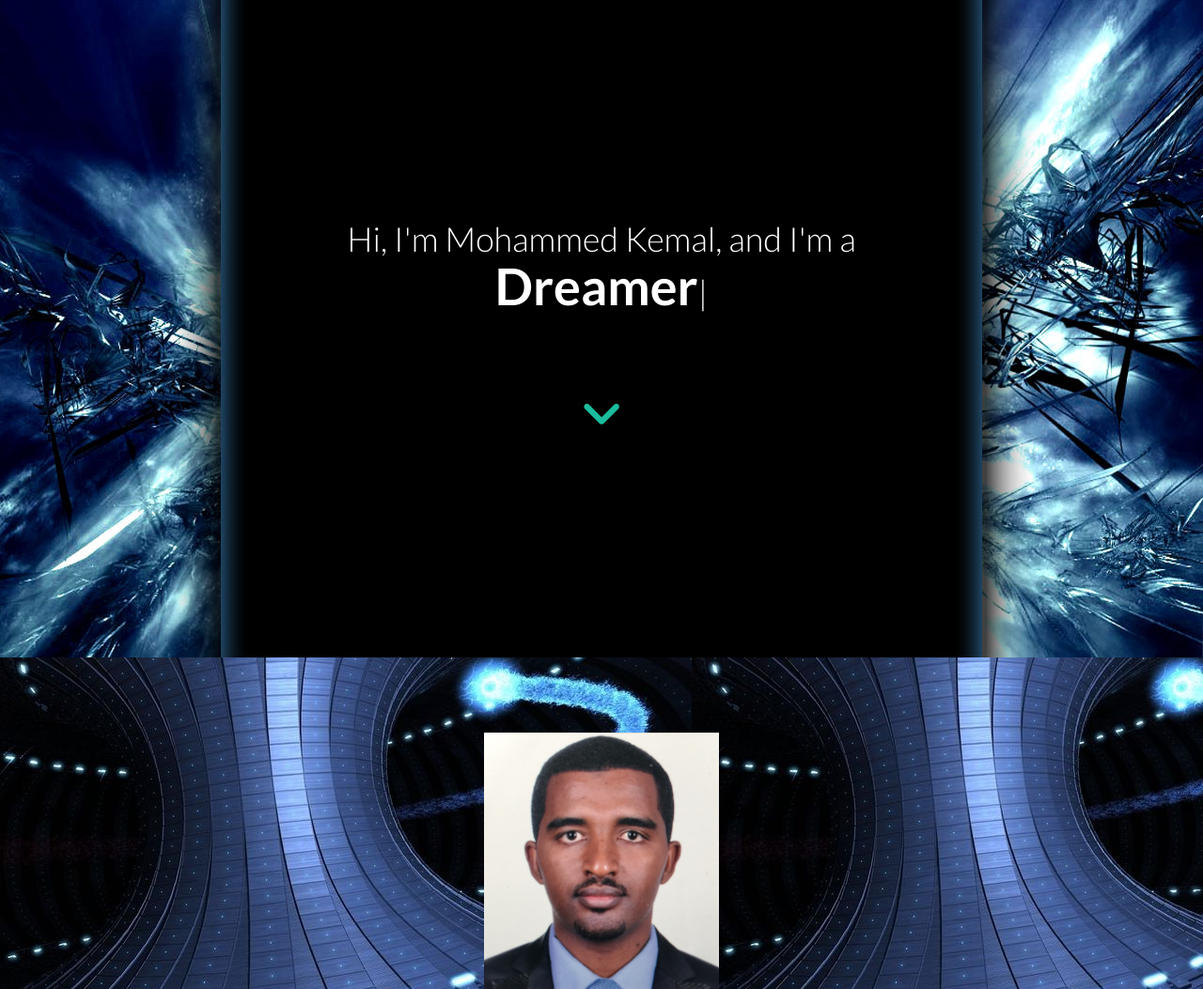
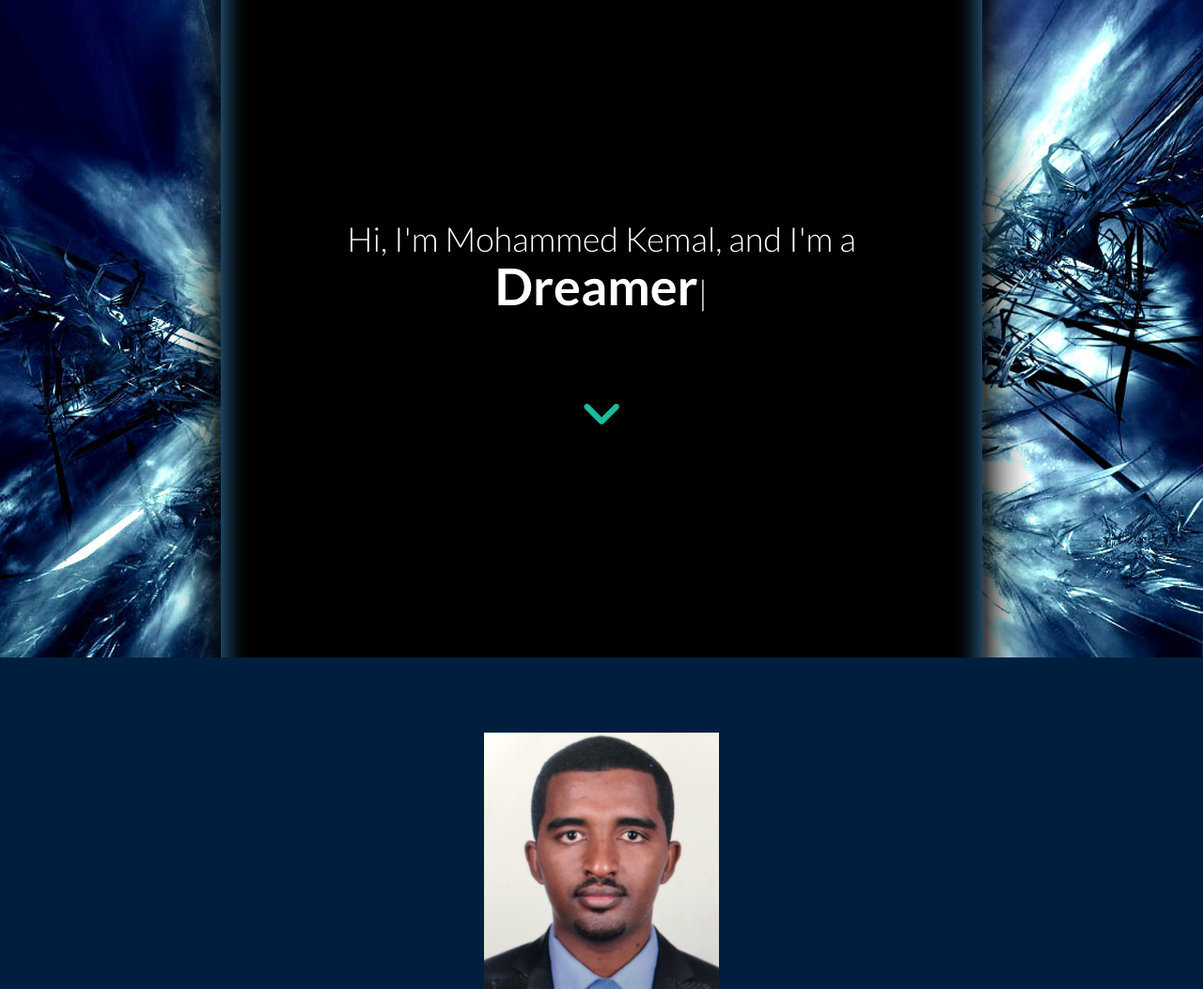
Before and after one commit to mrkem598/res, a PHP site: page / in a window 1280 px wide. Shown: the top 1053 px of the page at 94% size. Run offline with PHP 8.4, Linux system fonts and the light colour scheme; some libraries are stand-ins or nearby versions; some web fonts are replaced.

Commit message:
Create style.css

```diff
--- a/assets/css/style.css
+++ b/assets/css/style.css
@@ -10,7 +10,7 @@
     font-family: 'Lato', sans-serif;
 }
 body {
-	background-image: url("/assets/img/portfolio/mohw.jpg");
+	background-color: #001f3f;
 	margin: 0;
 	color: #fff;
 }
```
